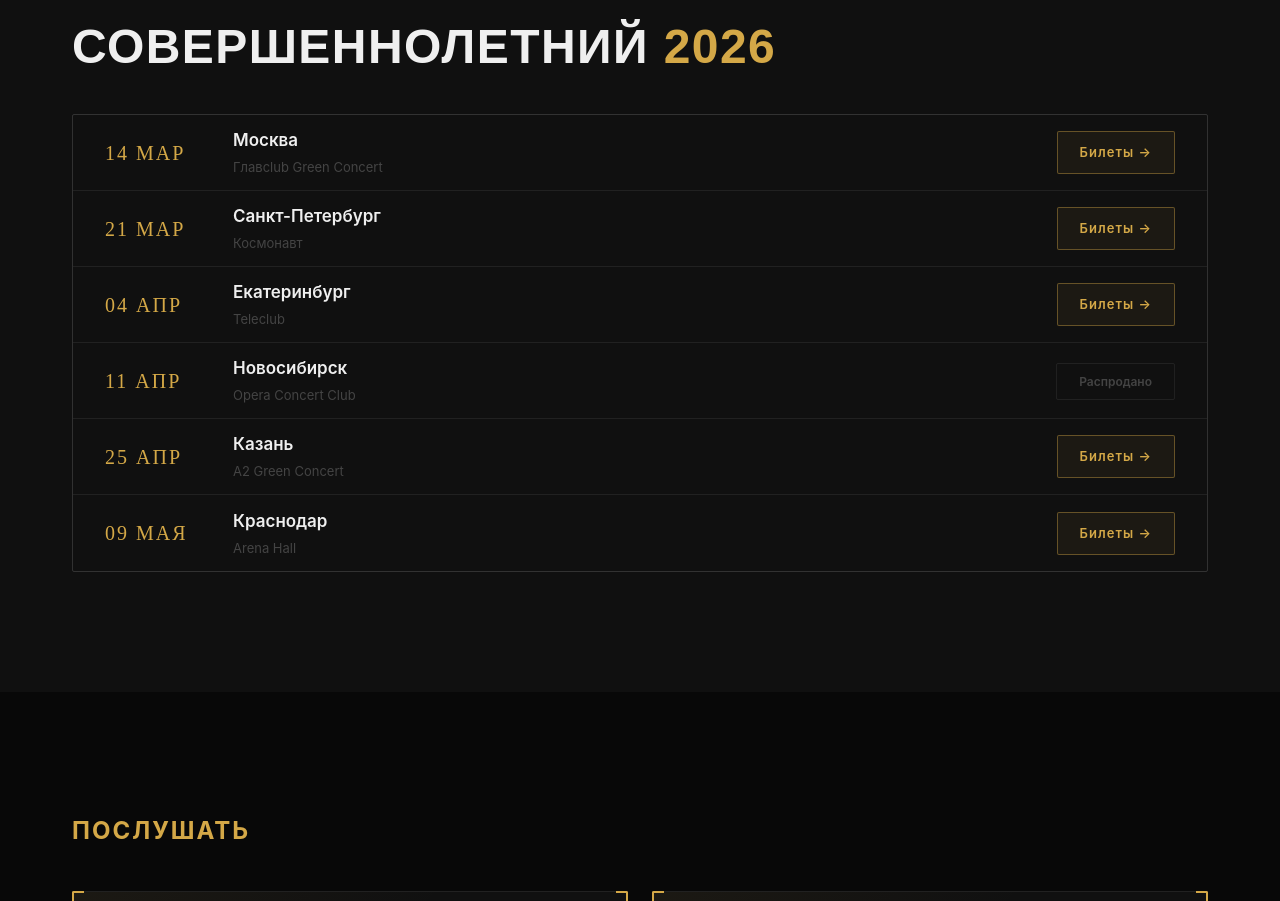
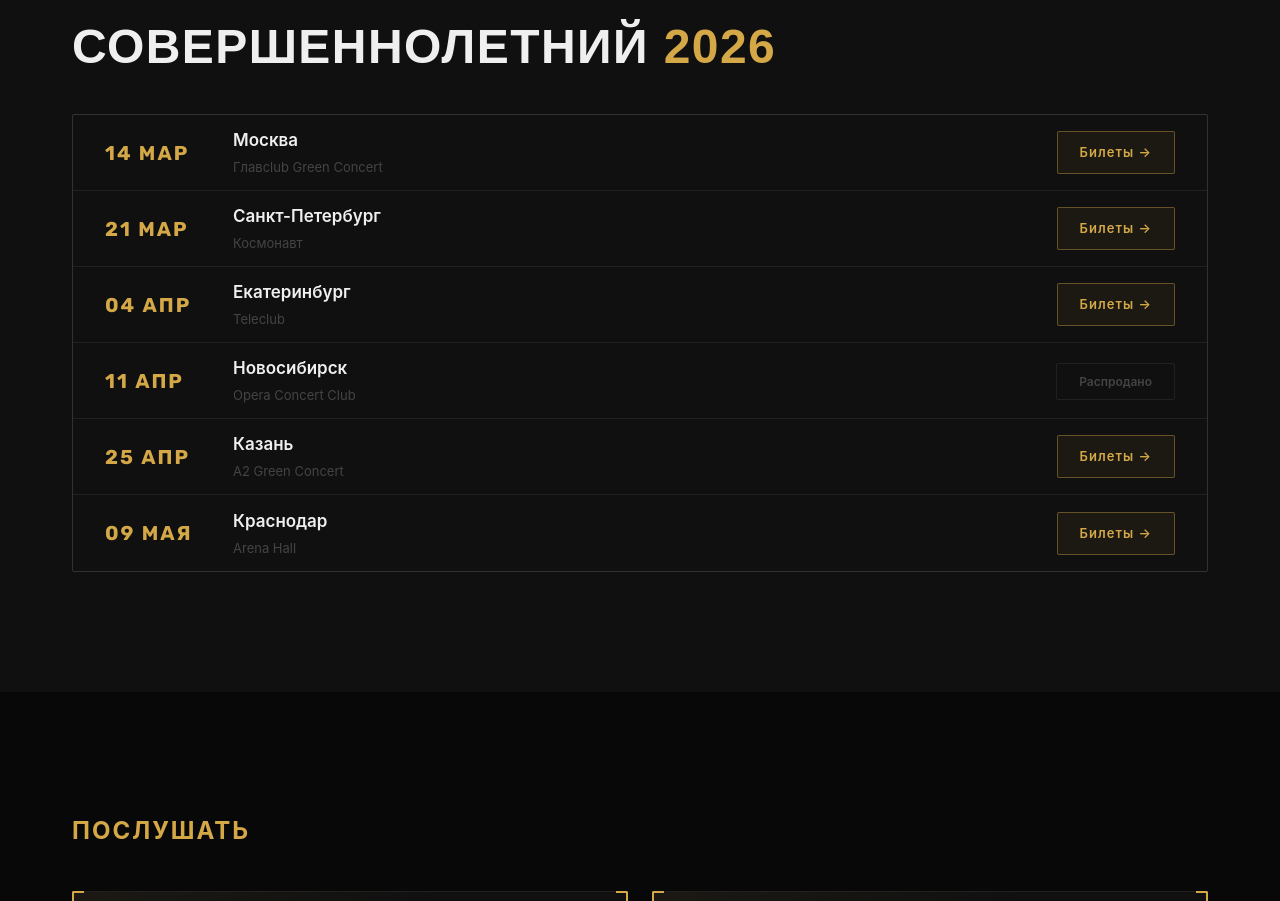
Before and after one commit to drknvpn/ChipaChipWeb, a React (Vite) app: page / in a window 1280 px wide. Shown: the part 2382-3283 px from the top of the page. Built offline with nearby package versions, Linux system fonts and the light colour scheme.

Commit message:
Update Concerts.css

```diff
--- a/src/components/Concerts.css
+++ b/src/components/Concerts.css
@@ -24,7 +24,7 @@
 .concert-row { display: grid; grid-template-columns: 100px 1fr auto; align-items: center; gap: 28px; padding: 0 32px; height: 76px; border-bottom: 1px solid var(--border); transition: background 0.2s; }
 .concert-row:last-child { border-bottom: none; }
 .concert-row:hover { background: rgba(255,255,255,0.025); }
-.concert-date { font-family: 'Bebas Neue'; font-size: 20px; letter-spacing: 0.1em; color: var(--accent); }
+.concert-date { font-family: 'Rubik'; font-weight: 700; font-style: normal; font-size: 20px; letter-spacing: 0.1em; color: var(--accent); }
 .concert-info { display: flex; flex-direction: column; gap: 3px; }
 .concert-city { font-size: 17px; font-weight: 600; color: var(--text-primary); }
 .concert-venue { font-size: 13px; color: var(--text-muted); }
```
